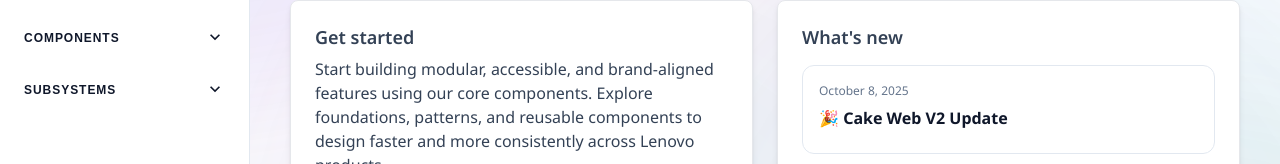
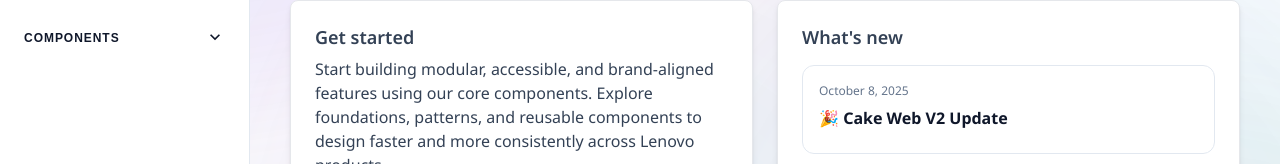
Before and after one commit to cake-admin/cakev2, a React (Create React App) app: page / in a window 1280 px wide. Shown: the part 307-471 px from the top of the page. Built offline with nearby package versions, Linux system fonts and the light colour scheme.

Commit message:
fix: Remove Subsystems section from left navigation
- Remove entire Subsystems navigation section
- Remove subsystems expanded state
- Clean up unused cake-ai nested menu code

```diff
--- a/src/components/Navigation.js
+++ b/src/components/Navigation.js
@@ -362,8 +362,7 @@ const Navigation = () => {
     getStarted: location.pathname.startsWith('/get-started'),
     foundations: location.pathname.startsWith('/foundations'),
     components: location.pathname.startsWith('/components'),
-    'components-ai': location.pathname.startsWith('/components/ai'),
-    subsystems: location.pathname.startsWith('/subsystems')
+    'components-ai': location.pathname.startsWith('/components/ai')
   });
 
   const toggleNav = () => {
@@ -556,48 +555,6 @@ const Navigation = () => {
               </Submenu>
             </NavItem>
 
-            {/* Subsystems Section */}
-            <NavItem>
-              <SubmenuToggle onClick={() => toggleMenu('subsystems')}>
-                Subsystems
-                <Chevron expanded={expandedMenus.subsystems}>
-                  <svg width="20" height="20" viewBox="0 0 24 24" fill="currentColor">
-                    <path d="M12 16l-6-6 1.41-1.41L12 13.17l4.59-4.58L18 10z"/>
-                  </svg>
-                </Chevron>
-              </SubmenuToggle>
-              <Submenu expanded={expandedMenus.subsystems}>
-                {routesByCategory.subsystems?.map(route => (
-                  <SubmenuItem key={route.path}>
-                    {route.hasChildren ? (
-                      <>
-                        <NestedSubmenuToggle onClick={() => toggleMenu('cake-ai')}>
-                          {route.title}
-                          <Chevron expanded={expandedMenus['cake-ai']}>
-                            <svg width="20" height="20" viewBox="0 0 24 24" fill="currentColor">
-                              <path d="M12 16l-6-6 1.41-1.41L12 13.17l4.59-4.58L18 10z"/>
-                            </svg>
-                          </Chevron>
-                        </NestedSubmenuToggle>
-                        <NestedSubmenu expanded={expandedMenus['cake-ai']}>
-                          {route.children?.map(childRoute => (
-                            <NestedSubmenuItem key={childRoute.path}>
-                              <NestedSubmenuLink to={childRoute.path} onClick={closeNav}>
-                                {childRoute.title}
-                              </NestedSubmenuLink>
-                            </NestedSubmenuItem>
-                          ))}
-                        </NestedSubmenu>
-                      </>
-                    ) : (
-                      <SubmenuLink to={route.path} onClick={closeNav}>
-                        {route.title}
-                      </SubmenuLink>
-                    )}
-                  </SubmenuItem>
-                ))}
-              </Submenu>
-            </NavItem>
           </NavList>
         </SidebarNav>
       </NavContainer>
```
